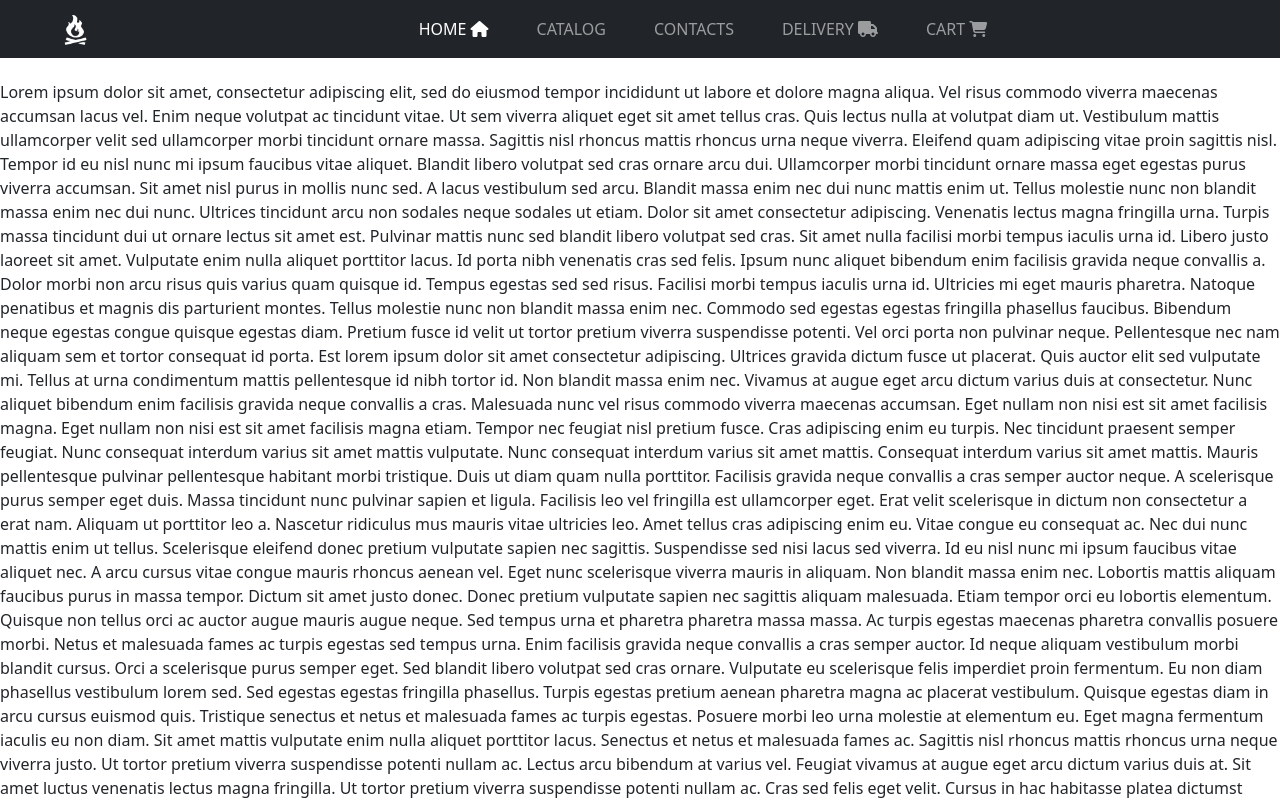
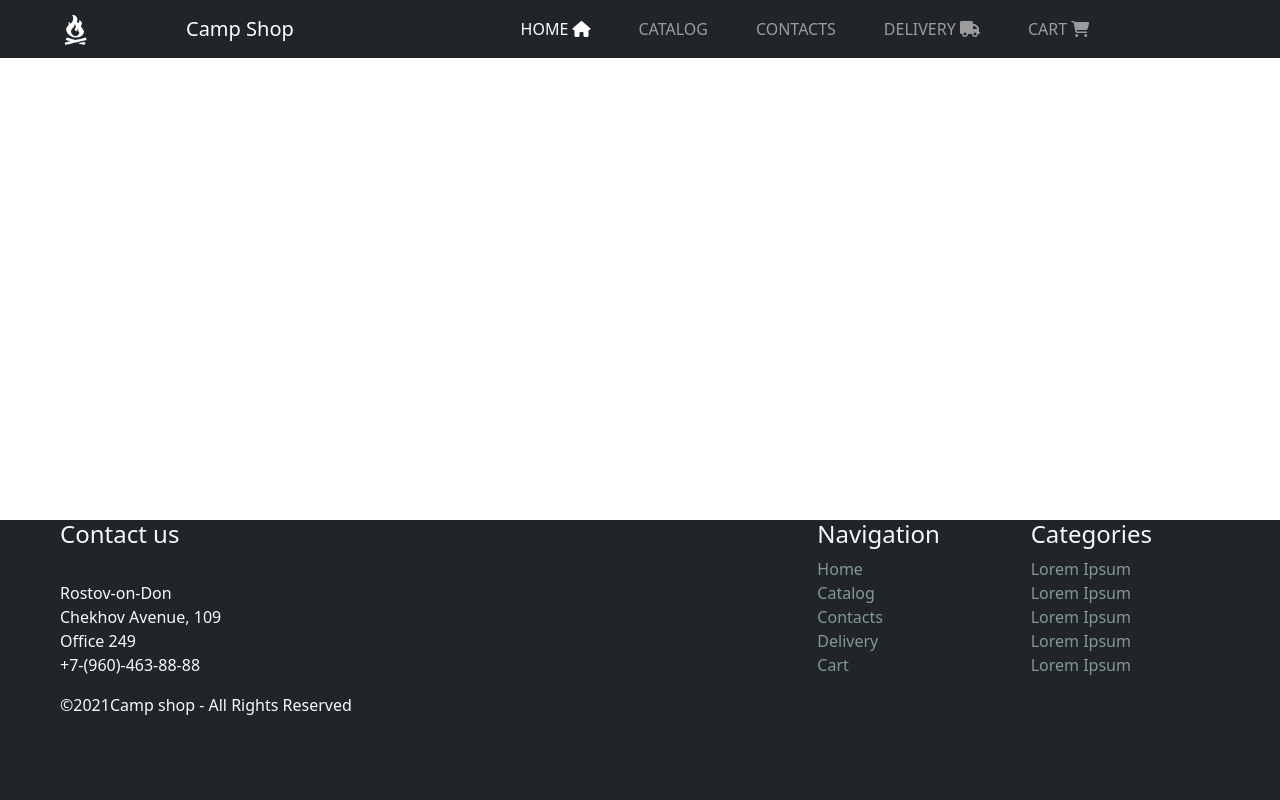
Before and after one commit to RudnevDanil/react_shop, a React (Create React App) app: page / in a window 1280 px wide. Shown: the top 800 px of the page. Built offline with nearby package versions, Linux system fonts and the light colour scheme.

Commit message:
better layouts

```diff
--- a/src/App.js
+++ b/src/App.js
@@ -9,7 +9,7 @@ function App() {
     <div className="App">
       <div style={{height: "10vh"}}><Navbar/></div>
       <div style={{minHeight: "55vh"}}>
-          <LoremIpsum />
+          {/*<LoremIpsum />*/}
       </div>
       <div style={{height: "35vh"}}><Footer /></div>
     </div>
--- a/src/components/Footer/Footer.js
+++ b/src/components/Footer/Footer.js
@@ -16,7 +16,7 @@ export default function Footer() {
                     </ul>
                 </div>
 
-                <div className='col-sm-2'>
+                <div className='col-sm-2 d-none d-lg-block'>
                     <h4>Navigation</h4>
                     <ul className='list-unstyled'>
                         <li><a href="/">Home</a></li>
@@ -27,7 +27,7 @@ export default function Footer() {
                     </ul>
                 </div>
 
-                <div className='col-sm-2 me-5'>
+                <div className='col-sm-2 me-5 d-none d-lg-block'>
                     <h4>Categories</h4>
                     <ul className='list-unstyled'>
                         <li><a href="/">Lorem Ipsum</a></li>
--- a/src/components/Navbar.js
+++ b/src/components/Navbar.js
@@ -8,6 +8,9 @@ export default function Navbar() {
 
                 <a className="navbar-brand mx-5" href="#">
                     <img src={logo} alt='logo' style={{width:30, height: 30}} />
+                </a>
+                <a className="navbar-brand mx-5" href="#">
+                    Camp Shop
                 </a>
 
                 <button className="navbar-toggler" type="button" data-bs-toggle="collapse"
```
